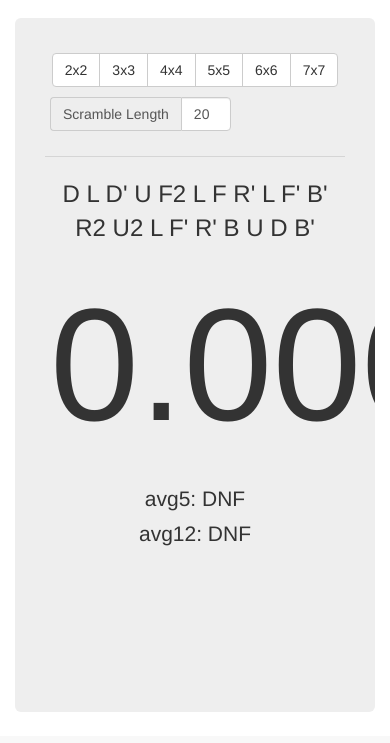
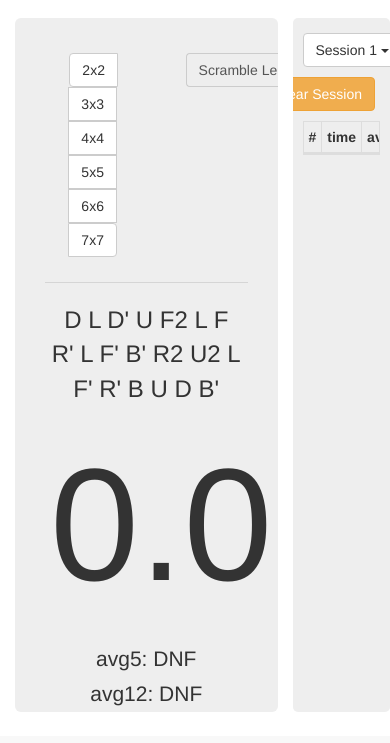
Before and after one commit to timwongj/wong-tim, a plain HTML site: page timer.html in a window 390 px wide. Shown: the part 54-797 px from the top of the page. Drawn offline with nearby package versions, Linux system fonts and the light colour scheme.

Commit message:
12 Feb 2015 1309

```diff
--- a/css/style.css
+++ b/css/style.css
@@ -20,10 +20,6 @@
 .col-md-3 {
 	text-align:center;
 	vertical-align:middle;
-}
-
-.centeredDiv {
-	text-align:center;
 }
 
 #timerJumbotron {
@@ -66,6 +62,14 @@
 	width:50px;
 }
 
+#scrambleTypeDiv {
+	text-align:center;
+}
+
+#scrambleLengthDiv {
+	text-align:center;
+}
+
 #times {
 	font-size:10pt;
 	padding:0px;
--- a/timer.html
+++ b/timer.html
@@ -43,10 +43,10 @@
 	</nav>
 	<div class="container">
 		<div class="row">
-			<div class="col-md-9">
+			<div class="col-xs-9">
 				<div class="jumbotron" id="timerJumbotron">
 					<div class="row">
-						<div class="col-md-7 centeredDiv">
+						<div class="col-xs-6 col-xs-offset-1" id="scrambleTypeDiv">
 							<div class="btn-group" id="scrambleTypeButtonGroup" role="group" aria-label="..." id="scrambleType">
   								<button type="button" class="btn btn-default" id="scramble2x2">2x2</button>
   								<button type="button" class="btn btn-default" id="scramble3x3">3x3</button>
@@ -56,7 +56,7 @@
   								<button type="button" class="btn btn-default" id="scramble7x7">7x7</button>
 							</div>
 						</div>
-						<div class="col-md-4 centeredDiv">
+						<div class="col-xs-2" id="scrambleLengthDiv">
 							<div class="input-group" id="scrambleLengthInputGroup">
   								<span class="input-group-addon" id="basic-addon1">Scramble Length</span>
   								<input type="text" class="form-control" value="20" aria-describedby="basic-addon1" id="scrambleLength">
@@ -70,7 +70,7 @@
 					<p id="avg12"></p>
 				</div>
 			</div>
-			<div class="col-md-3" id="tableDiv">
+			<div class="col-xs-3" id="tableDiv">
 				<div class="btn-toolbar" id="sessionButtonToolbar" role="toolbar" aria-label="...">
 					<div class="dropdown pull-left">
   						<button class="btn btn-default dropdown-toggle" type="button" id="sessionDropdownButton" data-toggle="dropdown" aria-expanded="true"></button>
```
